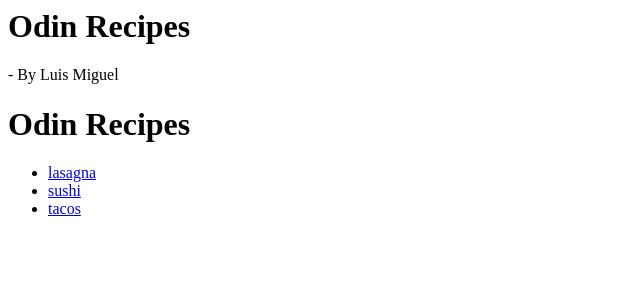
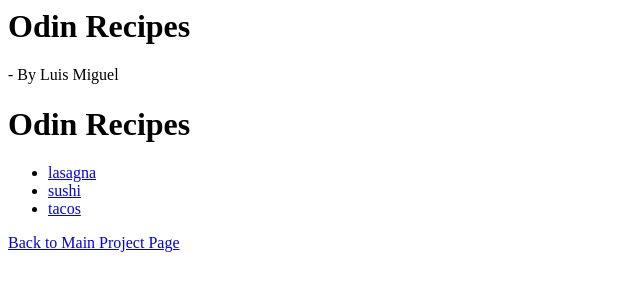
Before and after one commit to LuisMig0/odin-recipes, a plain HTML site: page 00-odin-recipes/index.html in a window 1280 px wide. Shown: the whole page, without its empty margins (0-640 px from the left). Drawn offline with Linux system fonts and the light colour scheme.

Commit message:
Add a back button

```diff
--- a/00-odin-recipes/index.html
+++ b/00-odin-recipes/index.html
@@ -7,3 +7,5 @@
     <li><a href="recipes/sushi.html">sushi</a></li>
     <li><a href="recipes/tacos.html">tacos</a></li>
 </ul>
+
+<a href="../index.html">Back to Main Project Page</a>
```
